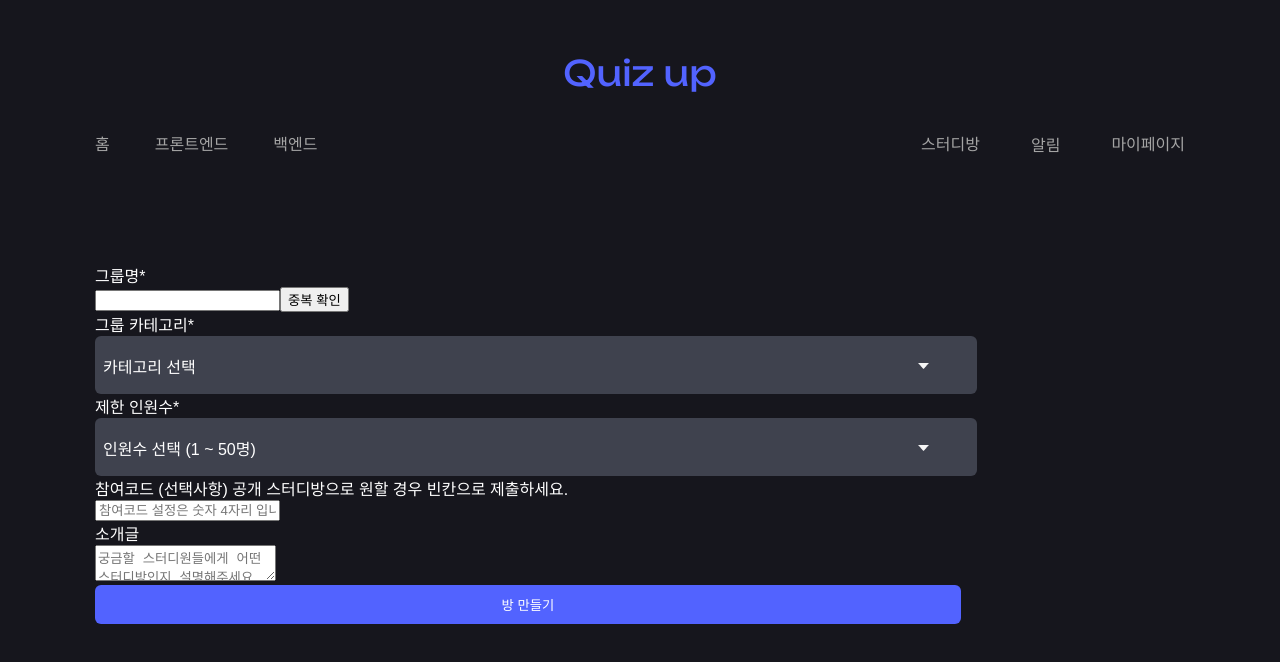
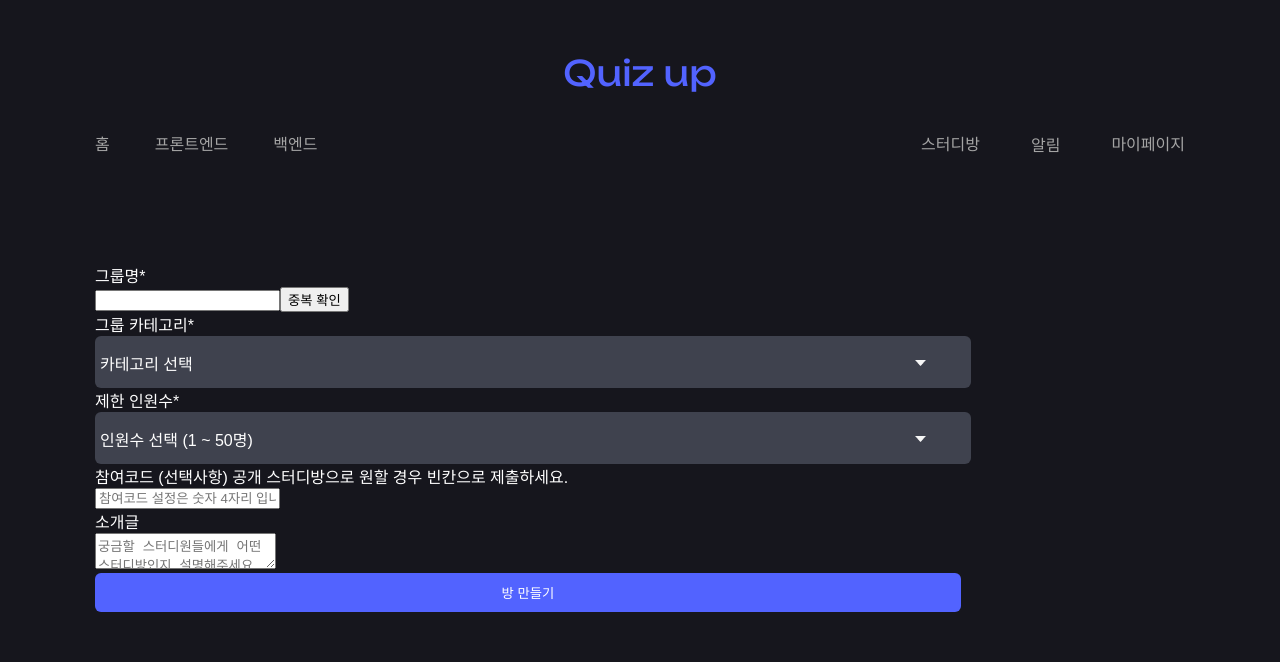
Before and after one commit to QuizUpWebProject/front, a React (Create React App) app: page /studymake in a window 1280 px wide. Shown: the top 662 px of the page. Built offline with nearby package versions, Linux system fonts and the light colour scheme.

Commit message:
design: selectBox style 수정 #19
- padding을 5px로 변경
- z-index 추가로 맨 위에 selectbot가 오도록 변경

```diff
--- a/src/components/studyroomMake/SelectCategory.jsx
+++ b/src/components/studyroomMake/SelectCategory.jsx
@@ -29,11 +29,12 @@ const SelectContainer = styled.div`
   position: relative;
   width: 866px;
   height: 42px;
-  padding: 8px;
+  padding: 5px;
   background-color: #3f424e;
   align-self: center;
   border-radius: 6px;
   cursor: pointer;
+  z-index: 1;
 `;
 
 const Label = styled.label`
--- a/src/components/studyroomMake/SelectPeople.jsx
+++ b/src/components/studyroomMake/SelectPeople.jsx
@@ -32,11 +32,12 @@ const SelectContainer = styled.div`
   position: relative;
   width: 866px;
   height: 42px;
-  padding: 8px;
+  padding: 5px;
   background-color: #3f424e;
   align-self: center;
   border-radius: 6px;
   cursor: pointer;
+  z-index: 1;
 `;
 
 const Label = styled.label`
```
